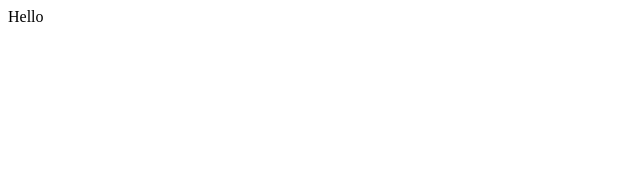
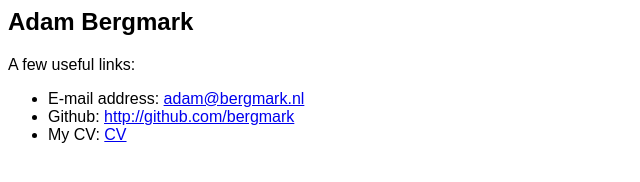
Before and after one commit to bergmark/bergmark.github.io, a plain HTML site: page index.html in a window 1280 px wide. Shown: the whole page, without its empty margins (0-640 px from the left). Drawn offline with Linux system fonts and the light colour scheme.

Commit message:
Slightly better index page

```diff
--- a/index.html
+++ b/index.html
@@ -1 +1,18 @@
-Hello
+<html>
+  <head>
+    <style>
+      body { font-family: arial }
+    </style>
+  </head>
+  <body>
+    <h2>Adam Bergmark</h2>
+
+    <p>A few useful links:</p>
+
+    <ul>
+      <li>E-mail address: <a href="mailto:adam@bergmark.nl">adam@bergmark.nl</a></li>
+      <li>Github: <a href="http://github.com/bergmark">http://github.com/bergmark</a></li>
+      <li>My CV: <a href="/vitae.pdf">CV</a></li>
+    </ul>
+  </body>
+</html>
```
